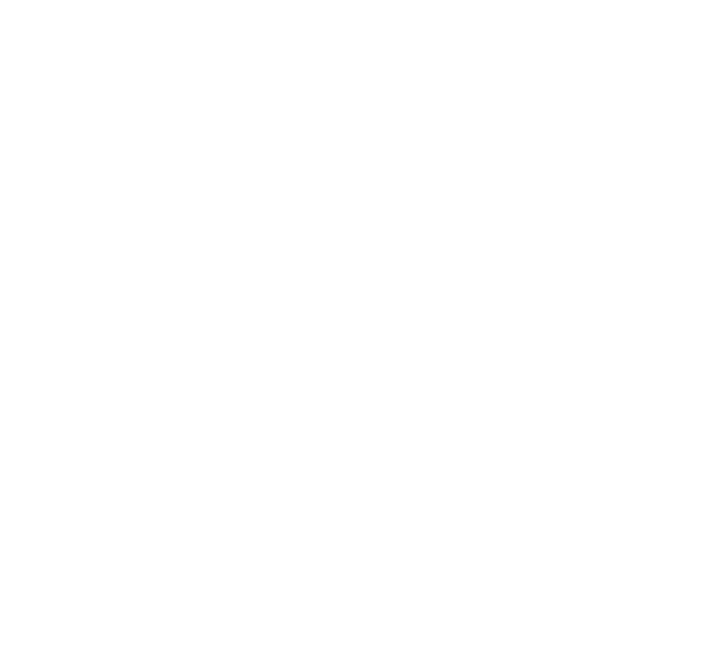
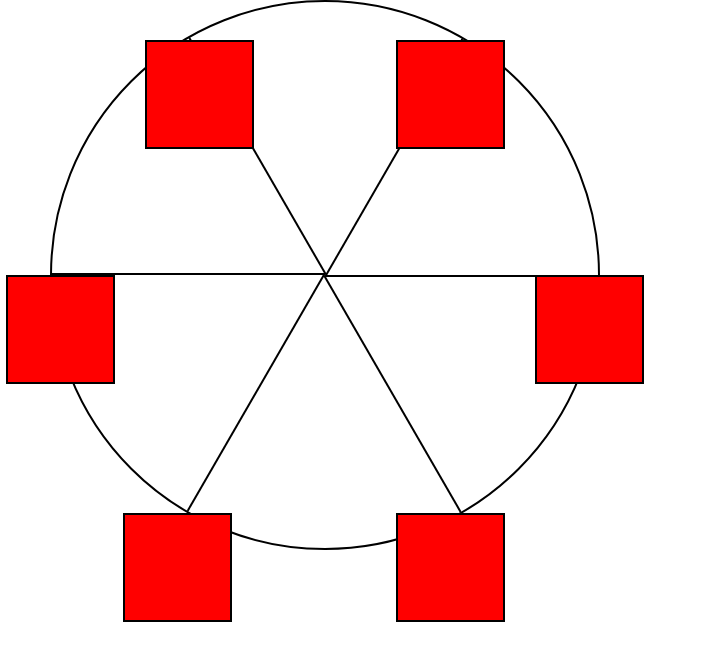
Before and after one commit to mohammadislamdeveloper365/animation-css, a plain HTML site: page index.html in a window 1280 px wide. Shown: the whole page, without its empty margins (0-701 px from the left). Drawn offline with Linux system fonts and the light colour scheme.

Commit message:
feat: create wheel flyer

```diff
--- a/index.html
+++ b/index.html
@@ -1,11 +1,21 @@
-<!Doctype html>
+<!DOCTYPE html>
 <html lang="en">
-    <head>
-        <meta http-equiv="Content-Type" content="text/html;charset=UTF-8">
-        <title>Saikat Ferris Wheel</title>
-        <link rel="stylesheet" href="styles.css">
-    </head>
-    <body>
-
-    </body>
+  <head>
+    <meta http-equiv="Content-Type" content="text/html;charset=UTF-8" />
+    <title>Saikat Ferris Wheel</title>
+    <link rel="stylesheet" href="styles.css" />
+  </head>
+  <body>
+    <div class="wheel">
+      <span class="line"></span><span class="line"></span
+      ><span class="line"></span><span class="line"></span
+      ><span class="line"></span><span class="line"></span>
+      <div class="cabin"></div>
+      <div class="cabin"></div>
+      <div class="cabin"></div>
+      <div class="cabin"></div>
+      <div class="cabin"></div>
+      <div class="cabin"></div>
+    </div>
+  </body>
 </html>
--- a/styles.css
+++ b/styles.css
@@ -0,0 +1,82 @@
+* {
+    margin: 0px;
+    padding: 0px;
+    box-sizing: border-box;
+}
+.wheel {
+    border: 2px solid black;
+    margin-left: 50px;
+    border-radius: 50%;
+    height: 55vw;
+    width: 55vw;
+    position: relative;
+    max-width: 550px;
+    max-height: 550px;
+}
+
+.line {
+    position: absolute;
+    background-color: black;
+    width: 50%;
+    height: 2px;
+    left: 50%;
+    top: 50%;
+    transform-origin: 0% 0%;
+}
+
+.line:nth-of-type(2) {
+    transform: rotate(60deg);
+}
+
+.line:nth-of-type(3) {
+    transform: rotate(120deg);
+}
+
+.line:nth-of-type(4) {
+    transform: rotate(180deg);
+}
+
+.line:nth-of-type(5) {
+    transform: rotate(240deg);
+}
+
+.line:nth-of-type(6) {
+    transform: rotate(300deg);
+}
+
+.cabin {
+    background-color: red;
+    width: 20%;
+    height: 20%;
+    position: absolute;
+    border: 2px solid;
+    transform-origin: 50% 0%;
+}
+
+.cabin:nth-of-type(1) {
+    right: -8.5%;
+    top: 50%;
+}
+.cabin:nth-of-type(2) {
+    right: 17%;
+    top: 93.5%;
+}
+
+.cabin:nth-of-type(3) {
+    right: 67%;
+    top: 93.5%;
+}
+
+.cabin:nth-of-type(4) {
+    left: -8.5%;
+    top: 50%;
+}
+
+.cabin:nth-of-type(5) {
+    left: 17%;
+    top: 7%;
+}
+.cabin:nth-of-type(6) {
+    right: 17%;
+    top: 7%;
+}
```
